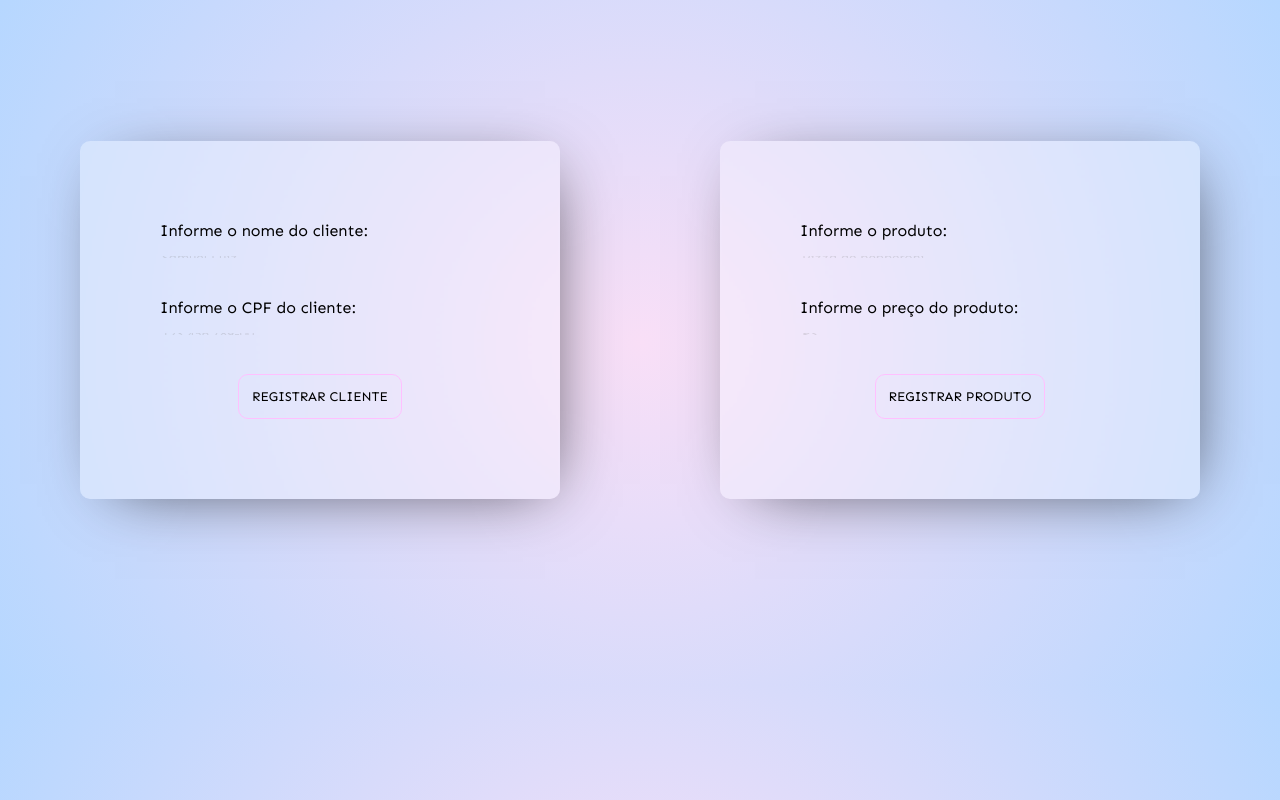
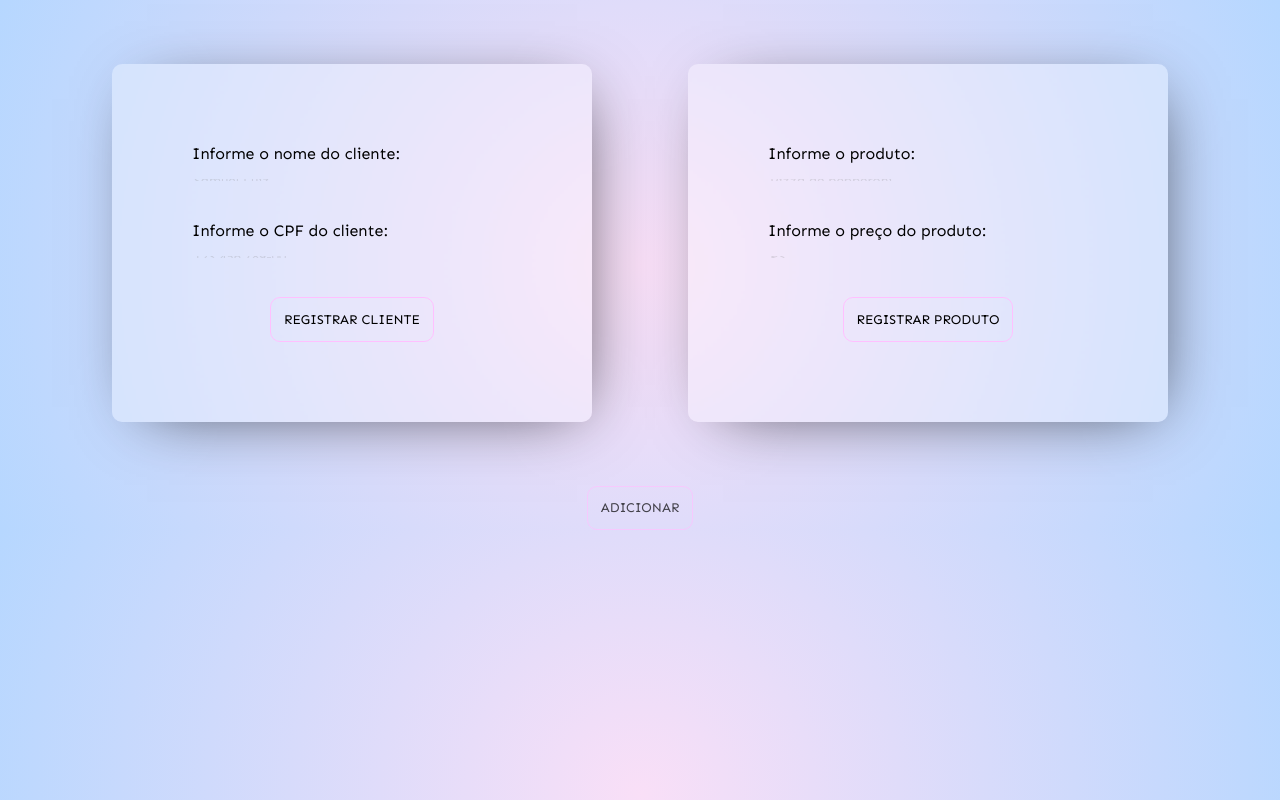
Before and after one commit to samluiz/Conta-de-restaurante, a plain HTML site: page index.html in a window 1280 px wide. Drawn offline with Linux system fonts and the light colour scheme; a web font is replaced by a local one.

Commit message:
add functionality

```diff
--- a/index.html
+++ b/index.html
@@ -22,7 +22,7 @@
           <label>Informe o CPF do cliente: <input name="cpf" id="cpf" maxlength="11" minlength="11" placeholder="123.456.789-00" required></label>
         </div>
 
-          <a href="#"><button id="btnCustomer" type="button" onclick="getClienteData()">REGISTRAR CLIENTE</button></a>
+          <button id="btnCustomer" type="button" onclick="getClienteData()">REGISTRAR CLIENTE</button>
 
       </form>
 
@@ -36,14 +36,14 @@
           <label>Informe o preço do produto: <input name="productPrice" id="price" type="number" placeholder="R$" required></label>
         </div>
 
-          <a href="#"><button id="btnProduct" type="button" onclick="getProductData()">REGISTRAR PRODUTO</button></a>
+          <button id="btnProduct" type="button" onclick="getProductData()">REGISTRAR PRODUTO</button>
 
       </form>
 
     </div>
 
-    <div class="box">
-      <button id="checkout" class="checkout">FECHAR PEDIDO</button>
+    <div class="box buttons">
+      <button id="add" class="add" type="button" onclick="add()">ADICIONAR</button>
     </div>
 
 
--- a/index.js
+++ b/index.js
@@ -1,16 +1,30 @@
 let count = 0
+let clientes = []
+let produtos = []
+let pedidos = []
+let pedido = {}
 
-function createOrder() {
+function add() {
   const pedidos = JSON.parse(localStorage.getItem("pedidos") || "[]")
 
+    pedido = {
+    clientes,
+    produtos
+  }
 
+  pedidos.push(pedido)
+  let btn = document.getElementById('add')
+  btn.setAttribute('class', 'add')
+
+  localStorage.setItem('pedidos', JSON.stringify(pedidos))
+  console.log(pedidos)
 }
 
 
 
 function getClienteData() {
 
-  const clientes = JSON.parse(localStorage.getItem("clientes") || "[]")
+  clientes = JSON.parse(localStorage.getItem("clientes") || "[]")
 
   let inputName = document.getElementById('name')
   let inputCpf = document.getElementById('cpf')
@@ -30,7 +44,7 @@ function getClienteData() {
     let name = inputName.value
     let cpf = inputCpf.value
 
-    let cliente = {
+    cliente = {
       name,
       cpf
     }
@@ -49,7 +63,7 @@ function getClienteData() {
 
 function getProductData() {
 
-  const produtos = JSON.parse(localStorage.getItem("produtos") || "[]")
+  produtos = JSON.parse(localStorage.getItem("produtos") || "[]")
 
   let inputProduct = document.getElementById('product')
   let inputPrice = document.getElementById('price')
@@ -69,7 +83,7 @@ function getProductData() {
     let name = inputProduct.value
     let price = inputPrice.value
 
-    let produto = {
+    produto = {
       name,
       price
     }
@@ -80,12 +94,15 @@ function getProductData() {
     inputProduct.value = ""
     inputPrice.value = ""
 
-    let btn = document.getElementById('checkout')
+    let btn = document.getElementById('add')
 
     console.log(count)
 
     if (count > 0) {
       btn.setAttribute('class', 'visible')
+    }
+    else {
+      btn.setAttribute('class', '')
     }
   }
 
--- a/styles.css
+++ b/styles.css
@@ -17,7 +17,8 @@ html {
   display: grid;
   place-items: center;
   grid-auto-flow: column;
-  height: 80vh;
+  height: fit-content;
+  margin: 4rem;
 }
 
 .box {
@@ -91,11 +92,20 @@ button:hover {
   background-color: green;
 }
 
+.add {
+  opacity: 70%;
+}
+
+.add:hover, .checkout:hover {
+  background-color: gray;
+  cursor: not-allowed;
+}
+
 .checkout {
-  opacity: 0;
+  opacity: 70%;
 }
 
 .visible {
-  background-color: red;
+  background-color: rgba(0, 140, 255, 0.73);
   opacity: 1;
 }
```
